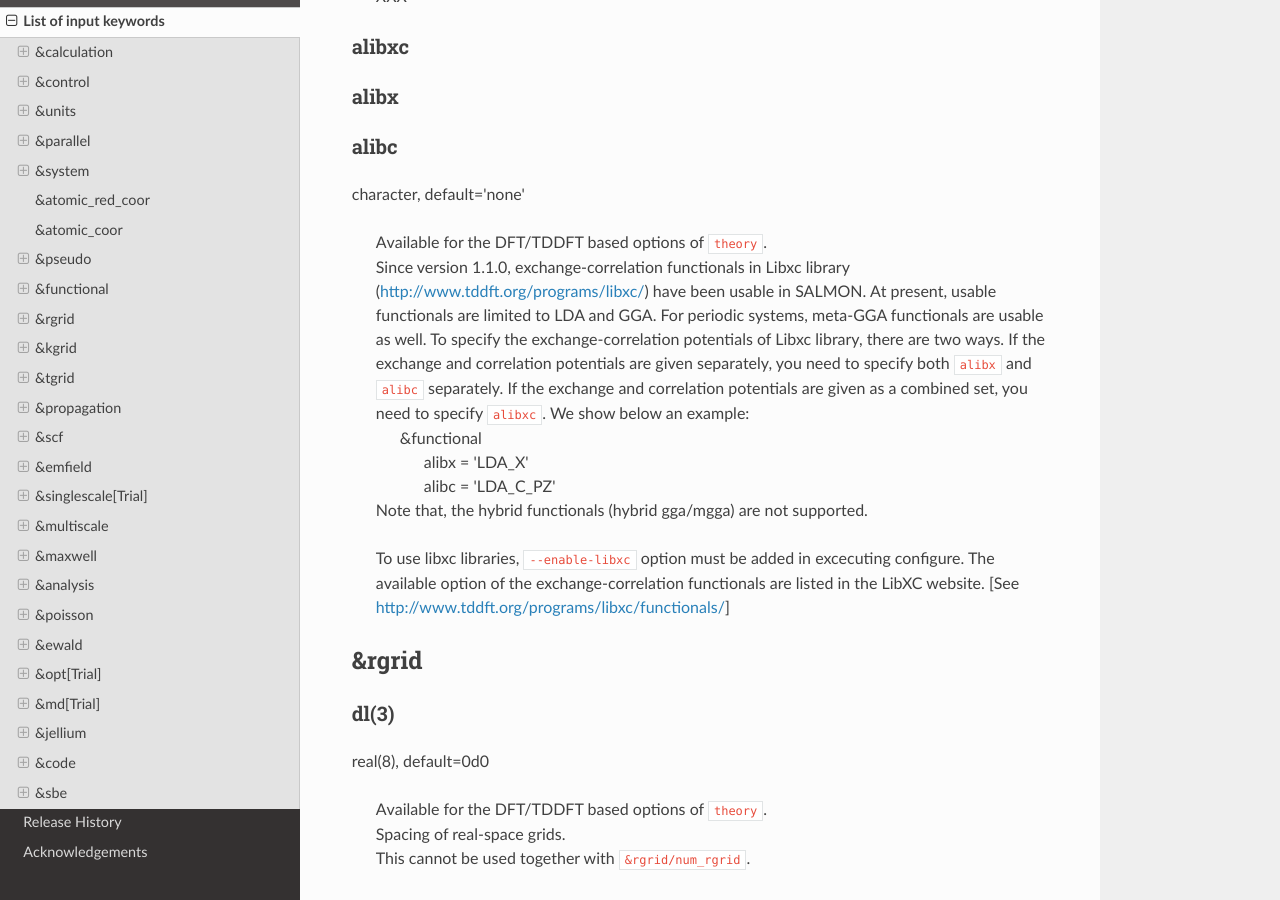
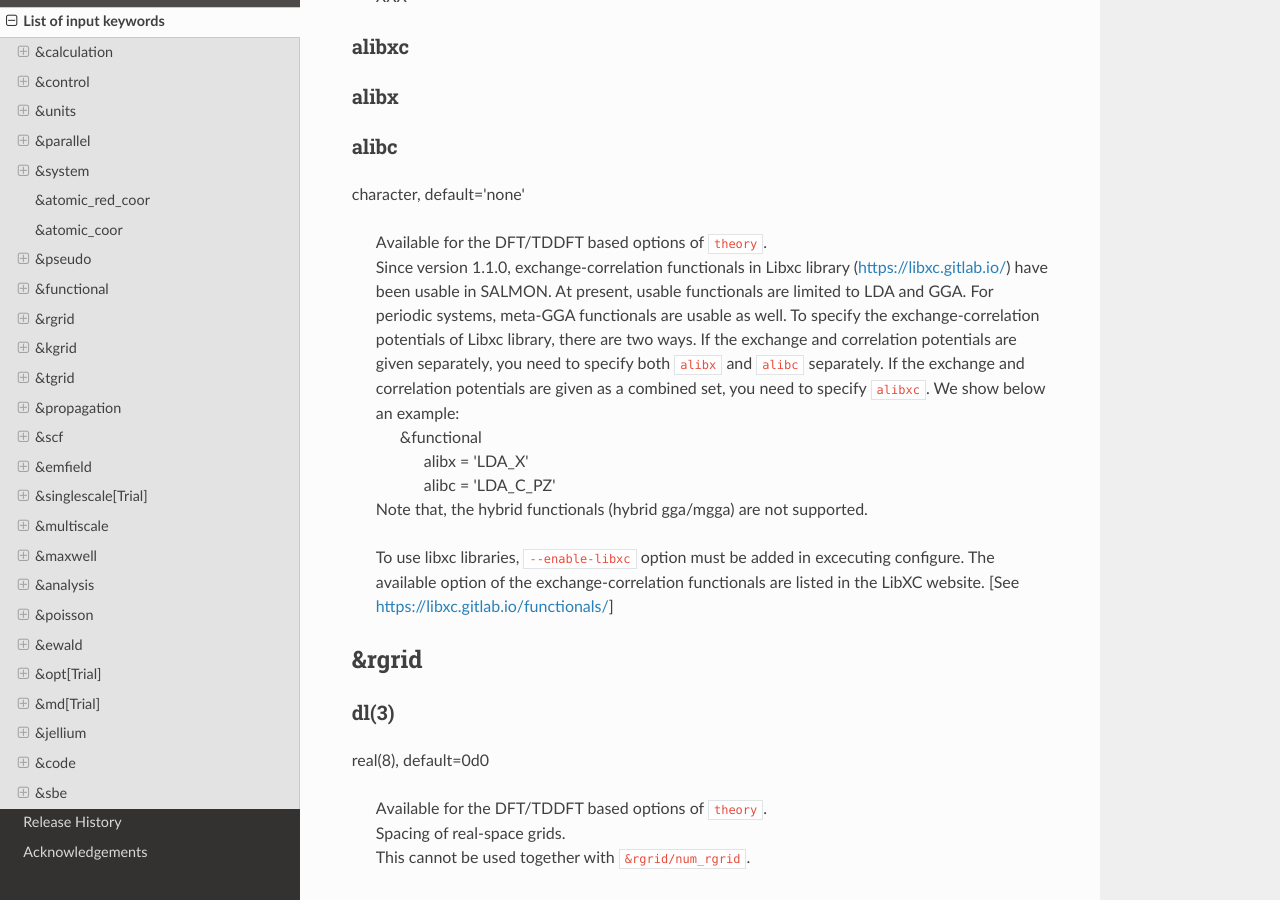
Before and after one commit to SALMON-TDDFT/SALMON-DOCS, a Sphinx documentation site: the page built from source/input_keyword_list.rst, in a window 1280 px wide and 900 px high, scrolled down 15179 px. Built offline with Sphinx 7.4.7 and the Read the Docs theme 3.1.0, drawn with Linux system fonts in a browser that asks for light colours; formulas are drawn with MathJax 3; some of the changed lines change nothing that is shown.

Commit message:
Update input_keyword_list.rst

```diff
--- a/source/input_keyword_list.rst
+++ b/source/input_keyword_list.rst
@@ -756,13 +756,13 @@ alibc
 character, default='none'
 
    | Available for the DFT/TDDFT based options of ``theory``.
-   | Since version 1.1.0, exchange-correlation functionals in Libxc library (http://www.tddft.org/programs/libxc/) have been usable in SALMON. At present, usable functionals are limited to LDA and GGA. For periodic systems, meta-GGA functionals are usable as well. To specify the exchange-correlation potentials of Libxc library, there are two ways. If the exchange and correlation potentials are given separately, you need to specify both ``alibx`` and ``alibc`` separately. If the exchange and correlation potentials are given as a combined set, you need to specify ``alibxc``. We show below an example:
+   | Since version 1.1.0, exchange-correlation functionals in Libxc library (https://libxc.gitlab.io/) have been usable in SALMON. At present, usable functionals are limited to LDA and GGA. For periodic systems, meta-GGA functionals are usable as well. To specify the exchange-correlation potentials of Libxc library, there are two ways. If the exchange and correlation potentials are given separately, you need to specify both ``alibx`` and ``alibc`` separately. If the exchange and correlation potentials are given as a combined set, you need to specify ``alibxc``. We show below an example:
    |    &functional
    |       alibx = 'LDA_X'
    |       alibc = 'LDA_C_PZ'
    | Note that, the hybrid functionals (hybrid gga/mgga) are not supported.
    |
-   | To use libxc libraries, ``--enable-libxc`` option must be added in excecuting configure. The available option of the exchange-correlation functionals are listed in the LibXC website. [See http://www.tddft.org/programs/libxc/functionals/]
+   | To use libxc libraries, ``--enable-libxc`` option must be added in excecuting configure. The available option of the exchange-correlation functionals are listed in the LibXC website. [See https://libxc.gitlab.io/functionals/]
 
 .. _&rgrid:
 
```
